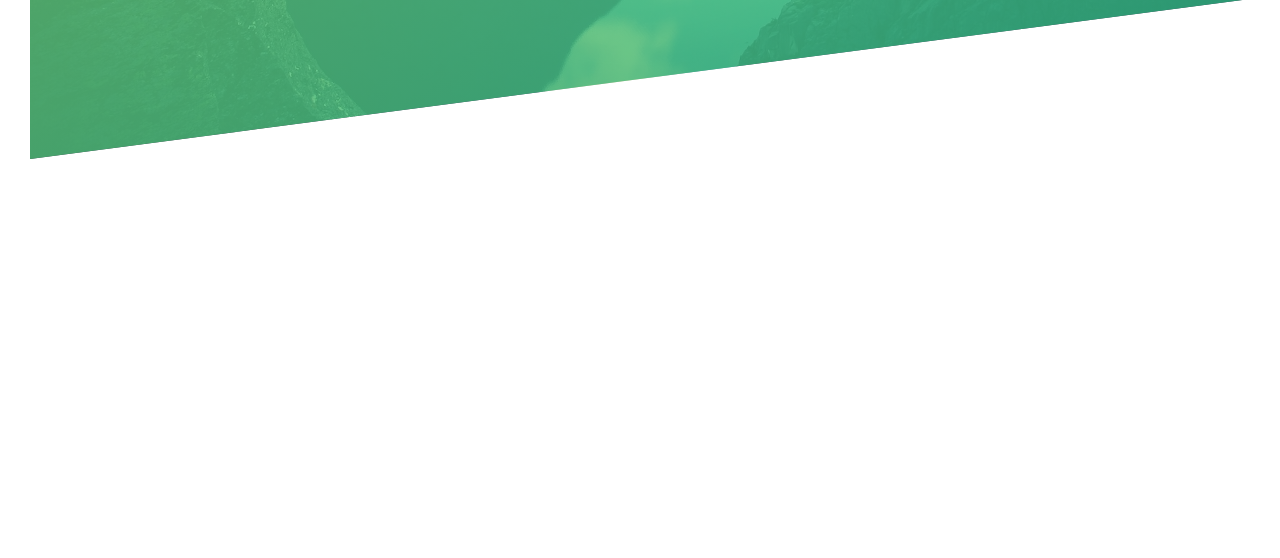
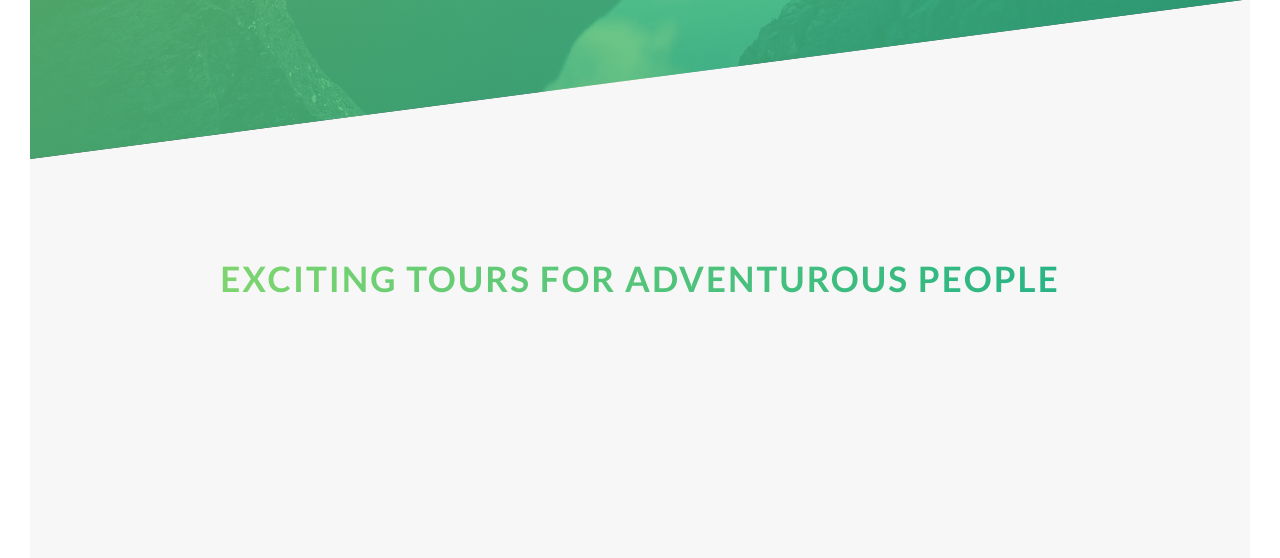
Before and after one commit to peteyb/advanced-css-course, a PHP site: page / in a window 1280 px wide. Shown: the part 631-1189 px from the top of the page. Before the commit the page ends 790 px from the top, so only its background shows below. Run offline with PHP 8.4, Linux system fonts and the light colour scheme; some libraries are stand-ins or nearby versions.

Commit message:
about us

```diff
--- a/Natours/starter/css/style.css
+++ b/Natours/starter/css/style.css
@@ -66,6 +66,23 @@ body {
     animation-name: moveInRight;
     animation-duration: 1s;
     animation-timing-function: ease-out; }
+
+.heading-secondary {
+  font-size: 3.5rem;
+  text-transform: uppercase;
+  font-weight: 700;
+  display: inline-block;
+  background-image: linear-gradient(to right, #7ed56f, #28b485);
+  -webkit-background-clip: text;
+  color: transparent;
+  letter-spacing: .2rem;
+  transition: all .2s; }
+  .heading-secondary:hover {
+    transform: skewY(2deg) skewX(15deg) scale(1.1);
+    text-shadow: 0.5rem 1rem 2rem rgba(0, 0, 0, 0.2); }
+
+.u-center-text {
+  text-align: center; }
 
 .btn:link, .btn:visited {
   text-transform: uppercase;
@@ -155,3 +172,8 @@ body {
     left: 50%;
     transform: translate(-50%, -50%);
     text-align: center; }
+
+.section-about {
+  background-color: #f7f7f7;
+  padding: 25rem 0;
+  margin-top: -20vh; }
--- a/Natours/starter/index.html
+++ b/Natours/starter/index.html
@@ -32,6 +32,16 @@
         </div>
 
     </header>
+
+    <main>
+        <section class="section-about">
+            <div class="u-center-text">
+                <h2 class="heading-secondary">
+                    Exciting tours for adventurous people
+                </h2>
+            </div>
+        </section>
+    </main>
 
     <!-- <section class="grid-test">
         <div class="row">
--- a/Natours/starter/sass/abstracts/_variables.scss
+++ b/Natours/starter/sass/abstracts/_variables.scss
@@ -2,6 +2,8 @@
 $color-primary: #55c57a;
 $color-primary-light: #7ed56f;
 $color-primary-dark: #28b485;
+
+$color-grey-light-1: #f7f7f7;
 
 $color-grey-dark: #777;
 $color-white: #f1f1f1;
--- a/Natours/starter/sass/base/_typography.scss
+++ b/Natours/starter/sass/base/_typography.scss
@@ -34,3 +34,20 @@ body {
         animation-timing-function: ease-out;
     }
 }
+
+.heading-secondary {
+    font-size: 3.5rem;
+    text-transform: uppercase;
+    font-weight: 700;
+    display: inline-block;
+    background-image: linear-gradient(to right, $color-primary-light, $color-primary-dark);
+    -webkit-background-clip: text;
+    color: transparent;
+    letter-spacing: .2rem;
+    transition: all .2s;
+
+    &:hover {
+        transform: skewY(2deg) skewX(15deg) scale(1.1);
+        text-shadow: .5rem 1rem 2rem rgba($color-black, .2);
+    }
+}
--- a/Natours/starter/sass/base/_utils.scss
+++ b/Natours/starter/sass/base/_utils.scss
@@ -0,0 +1,3 @@
+.u-center-text {
+    text-align: center;
+}
--- a/Natours/starter/sass/pages/_home.scss
+++ b/Natours/starter/sass/pages/_home.scss
@@ -0,0 +1,5 @@
+.section-about {
+    background-color: $color-grey-light-1;
+    padding: 25rem 0;
+    margin-top: -20vh;
+}
```
